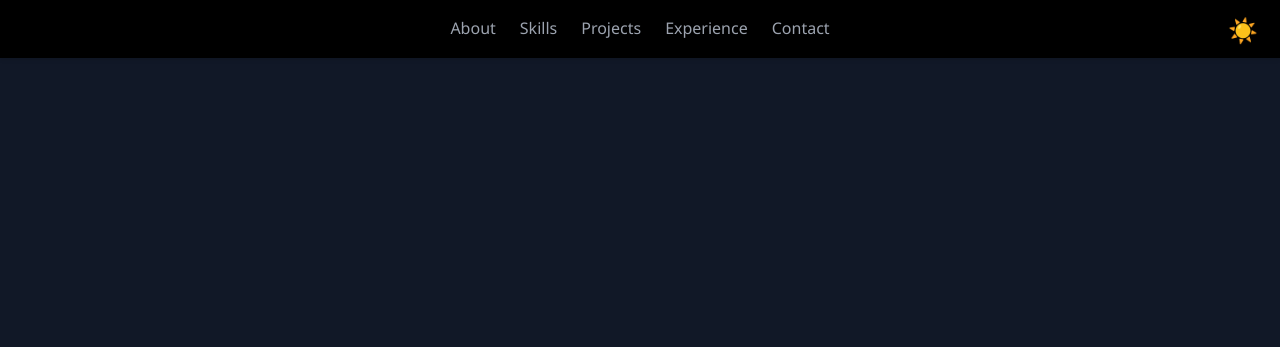
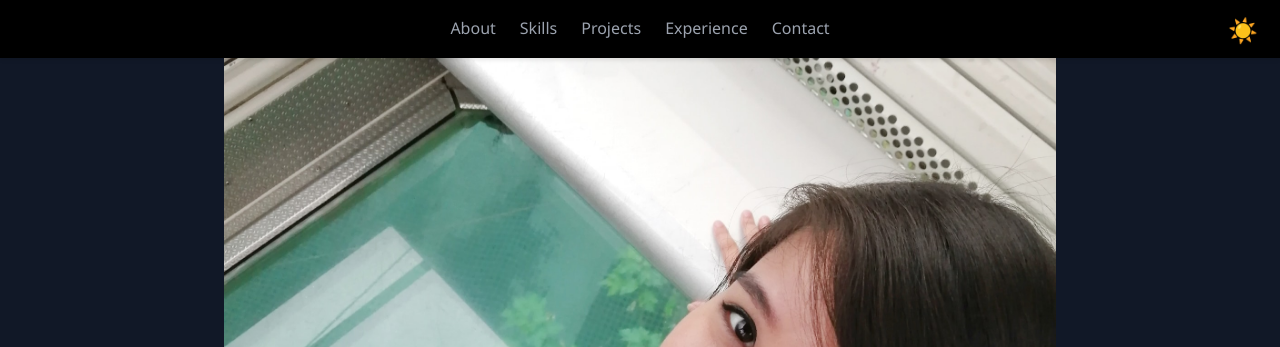
Before and after one commit to mdacunes/portfolio, a plain HTML site: page index.html in a window 1280 px wide. Shown: the top 347 px of the page. Drawn offline with Linux system fonts and the light colour scheme; the site is published under a folder, as on GitHub Pages, so addresses that start at the root find nothing.

Commit message:
Fixed background image path in styles.css

```diff
--- a/assets/css/styles.css
+++ b/assets/css/styles.css
@@ -95,7 +95,7 @@ a:hover {
 #hero {
   position: relative;
   height: 100vh;
-  background-image: url('/assets/images/photo.jpg'); /* Update this path if needed */
+  background-image: url('../images/photo.jpg');
   background-size: cover;
   background-position: center;
   color: #fff;
```
Also changed, not shown: 1 other file.
